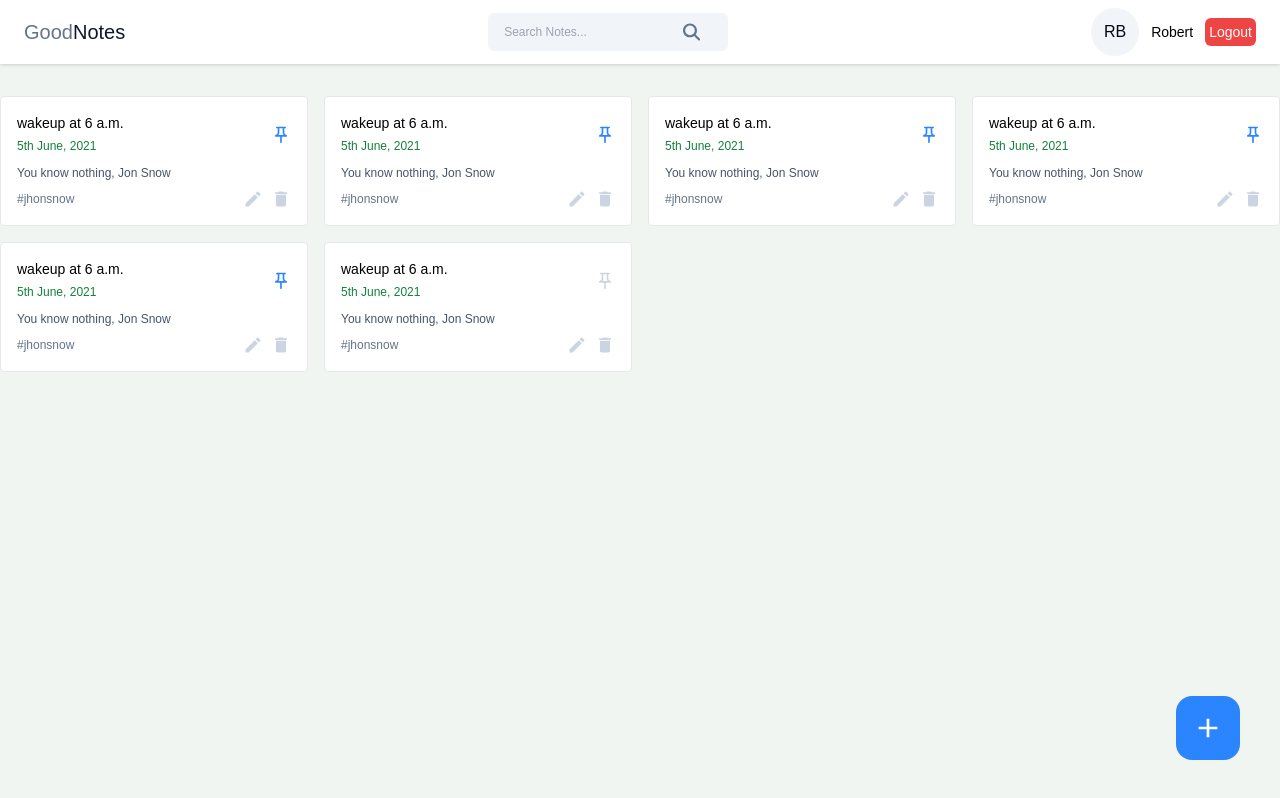
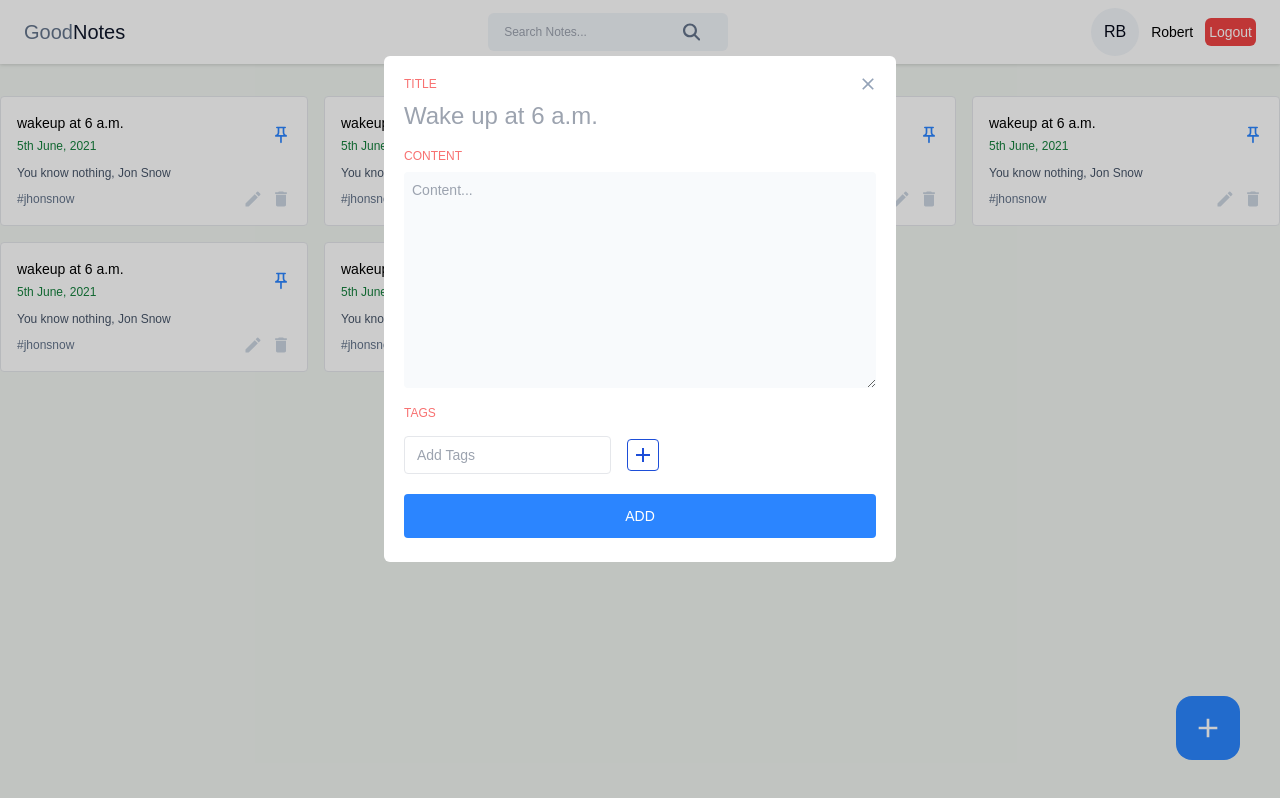
Before and after one commit to Ahmed-Silat/Notes-App, a React (Vite) app in the folder frontend/: page / in a window 1280 px wide. Both pictures are taken after a click on the button 1208 px from the left and 728 px from the top of the page. Built offline with nearby package versions, Linux system fonts and the light colour scheme.

Commit message:
frontend completed with static data

```diff
--- a/frontend/package.json
+++ b/frontend/package.json
@@ -14,6 +14,7 @@
     "react": "^18.3.1",
     "react-dom": "^18.3.1",
     "react-icons": "^5.4.0",
+    "react-modal": "^3.16.3",
     "react-router-dom": "^6.28.0",
     "toastify": "^2.0.1"
   },
--- /dev/null
+++ b/frontend/src/components/Input/TagInput.jsx
@@ -0,0 +1,72 @@
+import { useState } from "react";
+import { MdAdd, MdClose } from "react-icons/md";
+
+const TagInput = ({ tags, setTags }) => {
+  const [inputValue, setInputValue] = useState("");
+
+  const handleInputChange = (e) => {
+    setInputValue(e.target.value);
+  };
+
+  const addNewTag = () => {
+    if (inputValue.trim() !== "") {
+      setTags([...tags, inputValue.trim()]);
+      setInputValue("");
+    }
+  };
+
+  const handleKeyDown = (e) => {
+    if (e.key === "Enter") {
+      addNewTag();
+    }
+  };
+
+  const handleRemoveTag = (tagToRemove) => {
+    setTags(tags.filter((tag) => tag !== tagToRemove));
+  };
+  return (
+    <div>
+      {tags?.length > 0 && (
+        <div className="flex items-center gap-2 flex-wrap mt-2">
+          {tags.map((tag, index) => (
+            <span
+              key={index}
+              className="flex items-center gap-2 text-sm text-slate-900 bg-slate-100 px-3 py-3 rounded"
+            >
+              # {tag}
+              <button
+                onClick={() => {
+                  handleRemoveTag(tag);
+                }}
+              >
+                <MdClose />
+              </button>
+            </span>
+          ))}
+        </div>
+      )}
+
+      <div className="flex items-center gap-4 mt-3">
+        <input
+          type="text"
+          value={inputValue}
+          className="text-sm bg-transparent border px-3 py-2 rounded outline-none"
+          placeholder="Add Tags"
+          onChange={handleInputChange}
+          onKeyDown={handleKeyDown}
+        />
+
+        <button
+          className="w-8 h-8 flex items-center justify-center rounded border border-blue-700 hover:bg-blue-700"
+          onClick={() => {
+            addNewTag();
+          }}
+        >
+          <MdAdd className="text-2xl text-blue-700 hover:text-white" />
+        </button>
+      </div>
+    </div>
+  );
+};
+
+export default TagInput;
--- a/frontend/src/components/Navbar.jsx
+++ b/frontend/src/components/Navbar.jsx
@@ -1,7 +1,7 @@
 import { useState } from "react";
 import SearchBar from "./SearchBar/SearchBar";
 import ProfileInfo from "./Cards/ProfileInfo";
-import { useNavigate } from "react-router-dom";
+import { Link, useNavigate } from "react-router-dom";
 
 const Navbar = () => {
   const [searchQuery, setSearchQuery] = useState("");
@@ -20,10 +20,12 @@ const Navbar = () => {
 
   return (
     <div className="bg-white flex items-center justify-between px-6 py-2 drop-shadow">
-      <h2 className="text-xl font-medium text-black py-2">
-        <span className="text-slate-500">Good</span>
-        <span className="text-slate-900">Notes</span>
-      </h2>
+      <Link to={"/"}>
+        <h2 className="text-xl font-medium text-black py-2">
+          <span className="text-slate-500">Good</span>
+          <span className="text-slate-900">Notes</span>
+        </h2>
+      </Link>
 
       <SearchBar
         value={searchQuery}
--- /dev/null
+++ b/frontend/src/pages/Home/AddEditNotes.jsx
@@ -0,0 +1,88 @@
+import { useState } from "react";
+import { MdClose } from "react-icons/md";
+import TagInput from "../../components/Input/TagInput";
+
+const AddEditNotes = ({ onClose, noteData, type }) => {
+  const [title, setTitle] = useState("");
+  const [content, setContent] = useState("");
+  const [tags, setTags] = useState([]);
+  const [error, setError] = useState(null);
+
+  // Edit Note
+  const editNote = async () => {};
+
+  // Add Note
+  const addNewNote = async () => {};
+
+  const handleAddNote = () => {
+    if (!title) {
+      setError("Please enter the title");
+      return;
+    }
+
+    if (!content) {
+      setError("Please enter the content");
+      return;
+    }
+
+    setError("");
+
+    if (type === "edit") {
+      editNote();
+    } else {
+      addNewNote();
+    }
+  };
+
+  return (
+    <div className="relative">
+      <button
+        className="w-10 h-10 rounded-full flex items-center justify-center absolute -top-3 -right-3 hover:bg-slate-50"
+        onClick={onClose}
+      >
+        <MdClose className="text-xl text-slate-400" />
+      </button>
+
+      <div className="flex flex-col gap-2">
+        <label className="input-label text-red-400 uppercase">Title</label>
+
+        <input
+          type="text"
+          className="text-2xl text-slate-950 outline-none"
+          placeholder="Wake up at 6 a.m."
+          value={title}
+          onChange={({ target }) => setTitle(target.value)}
+        />
+      </div>
+
+      <div className="flex flex-col gap-2 mt-4">
+        <label className="input-label text-red-400 uppercase">Content</label>
+
+        <textarea
+          type="text"
+          className="text-sm text-slate-950 outline-none bg-slate-50 p-2 rounded"
+          placeholder="Content..."
+          rows={10}
+          value={content}
+          onChange={({ target }) => setContent(target.value)}
+        />
+      </div>
+
+      <div className="mt-3">
+        <label className="input-label text-red-400 uppercase">tags</label>
+        <TagInput tags={tags} setTags={setTags} />
+      </div>
+
+      {error && <p className="text-red-500 text-xs pt-4">{error}</p>}
+
+      <button
+        className="btn-primary font-medium mt-5 p-3"
+        onClick={handleAddNote}
+      >
+        ADD
+      </button>
+    </div>
+  );
+};
+
+export default AddEditNotes;
--- a/frontend/src/pages/Home/Home.jsx
+++ b/frontend/src/pages/Home/Home.jsx
@@ -1,6 +1,8 @@
 import { MdAdd } from "react-icons/md";
 import NoteCard from "../../components/Cards/NoteCard";
 import { useState } from "react";
+import Modal from "react-modal";
+import AddEditNotes from "./AddEditNotes";
 
 const Home = () => {
   const [openAddEditModal, setOpenAddEditModal] = useState({
@@ -89,6 +91,22 @@ const Home = () => {
       >
         <MdAdd className="text-[32px] text-white" />
       </button>
+
+      <Modal
+        isOpen={openAddEditModal.isShown}
+        onRequestClose={() => {}}
+        style={{ overlay: { backgroundColor: "rgba(0,0,0,0.2)" } }}
+        contentLabel=""
+        className="w-[40%] max-md:w-[60%] max-sm:w-[70%] max-h-3/4 bg-white rounded-md mx-auto mt-14 p-5 overflow-scroll"
+      >
+        <AddEditNotes
+          onClose={() =>
+            setOpenAddEditModal({ isShown: false, type: "add", data: null })
+          }
+          noteData={openAddEditModal.data}
+          type={openAddEditModal.type}
+        />
+      </Modal>
     </>
   );
 };
```
Also changed, not shown: 1 other file (tests, documents, lock files or other folders).
